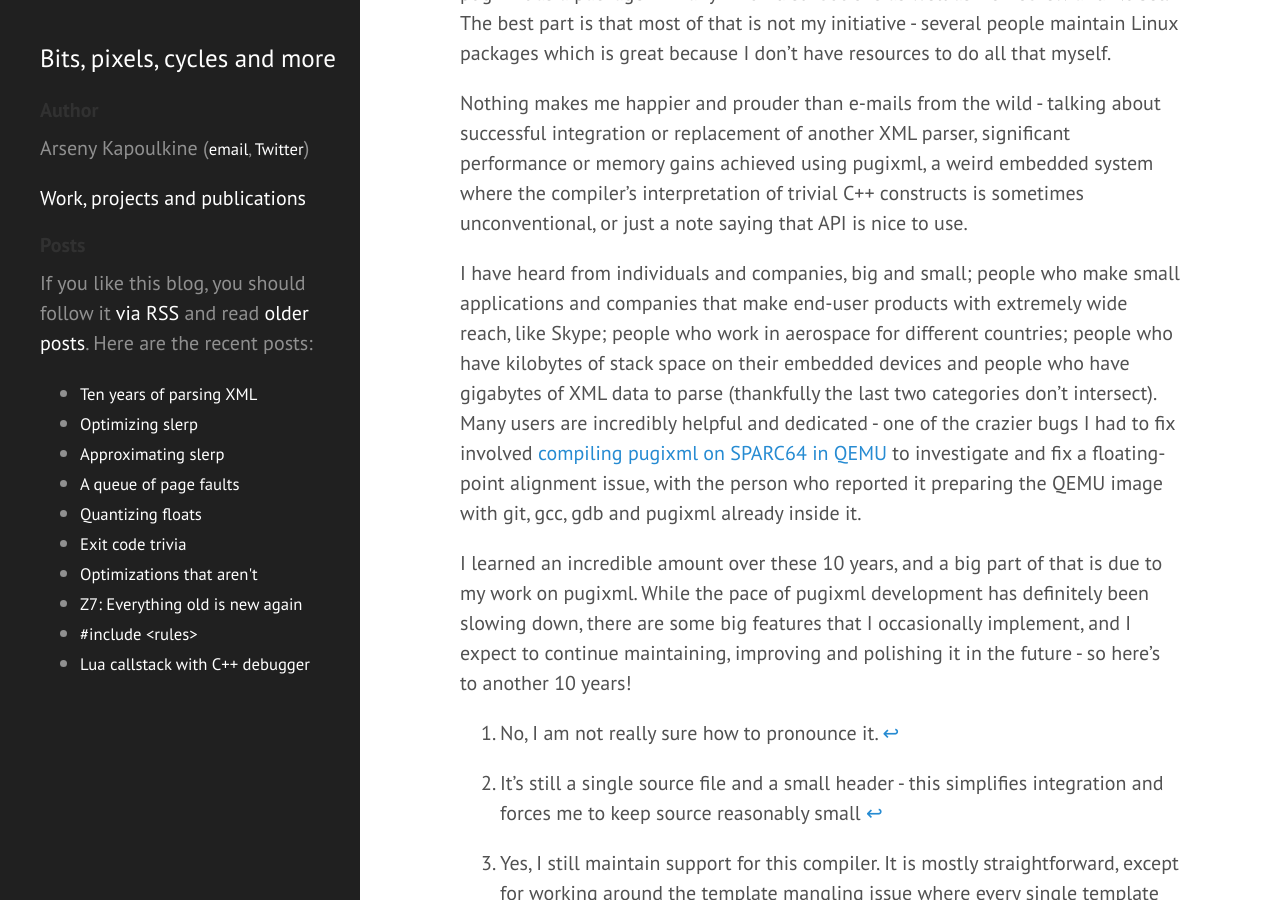
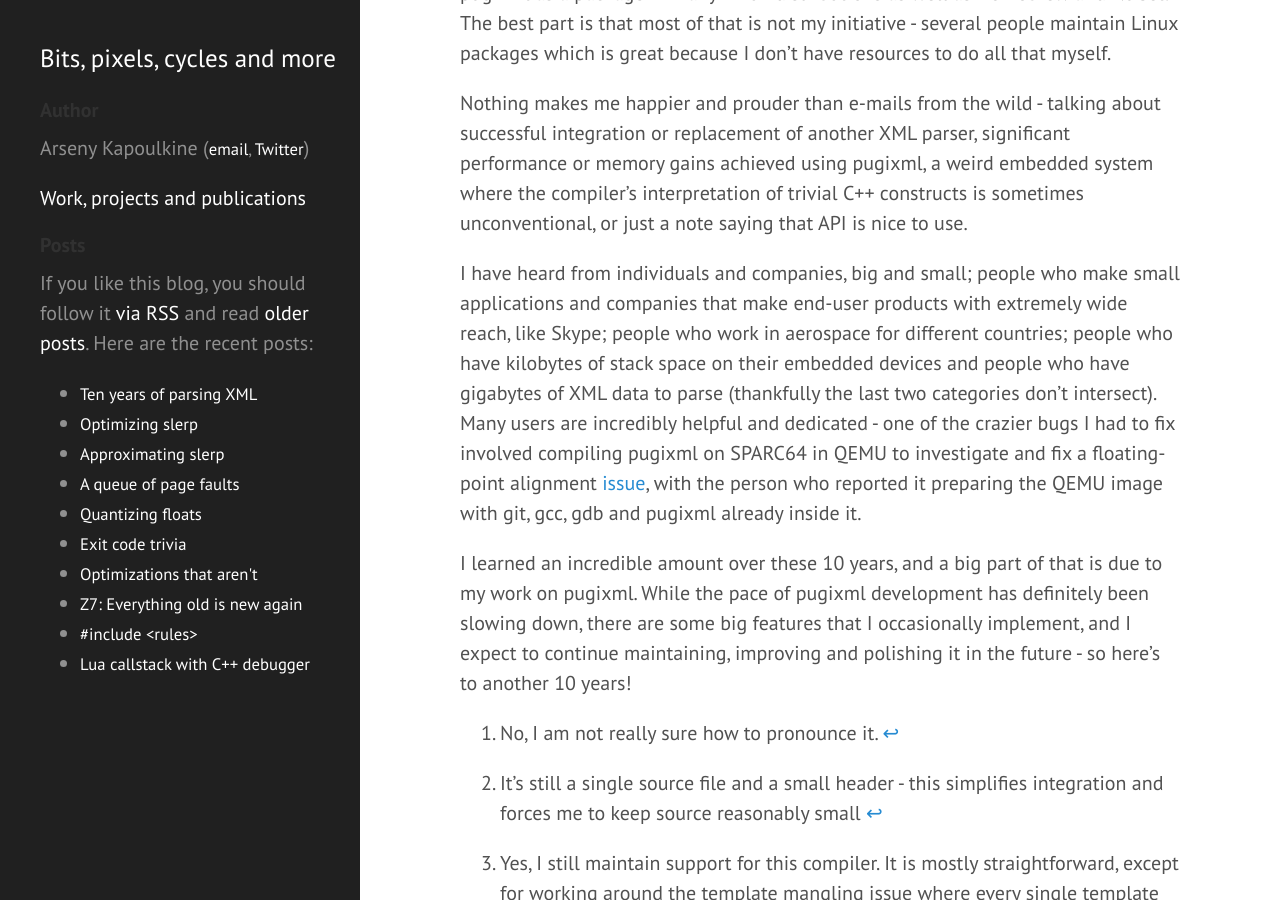
Before and after one commit to zeux/zeux.github.io, a Jekyll site: the page built from _posts/2016-11-06-ten-years-of-parsing-xml.md, in a window 1280 px wide and 900 px high, scrolled down 1825 px. Built offline with Jekyll 4.4.1, drawn with Linux system fonts in a browser that asks for light colours; comment, search, counter and statistics services are not loaded.

Commit message:
Move link

```diff
--- a/_posts/2016-11-06-ten-years-of-parsing-xml.md
+++ b/_posts/2016-11-06-ten-years-of-parsing-xml.md
@@ -21,7 +21,7 @@
 
 Nothing makes me happier and prouder than e-mails from the wild - talking about successful integration or replacement of another XML parser, significant performance or memory gains achieved using pugixml, a weird embedded system where the compiler's interpretation of trivial C++ constructs is sometimes unconventional, or just a note saying that API is nice to use.
 
-I have heard from individuals and companies, big and small; people who make small applications and companies that make end-user products with extremely wide reach, like Skype; people who work in aerospace for different countries; people who have kilobytes of stack space on their embedded devices and people who have gigabytes of XML data to parse (thankfully the last two categories don't intersect). Many users are incredibly helpful and dedicated - one of the crazier bugs I had to fix involved [compiling pugixml on SPARC64 in QEMU](https://github.com/zeux/pugixml/issues/48) to investigate and fix a floating-point alignment issue, with the person who reported it preparing the QEMU image with git, gcc, gdb and pugixml already inside it.
+I have heard from individuals and companies, big and small; people who make small applications and companies that make end-user products with extremely wide reach, like Skype; people who work in aerospace for different countries; people who have kilobytes of stack space on their embedded devices and people who have gigabytes of XML data to parse (thankfully the last two categories don't intersect). Many users are incredibly helpful and dedicated - one of the crazier bugs I had to fix involved compiling pugixml on SPARC64 in QEMU to investigate and fix a floating-point alignment [issue](https://github.com/zeux/pugixml/issues/48), with the person who reported it preparing the QEMU image with git, gcc, gdb and pugixml already inside it.
 
 I learned an incredible amount over these 10 years, and a big part of that is due to my work on pugixml. While the pace of pugixml development has definitely been slowing down, there are some big features that I occasionally implement, and I expect to continue maintaining, improving and polishing it in the future - so here's to another 10 years!
 
```
